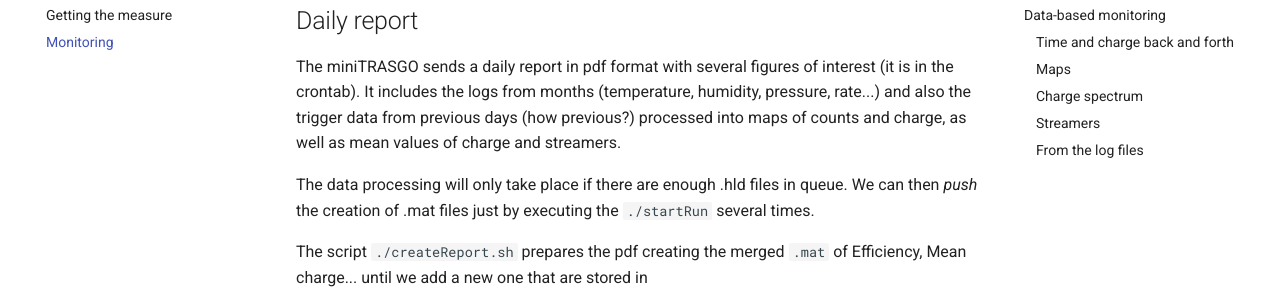
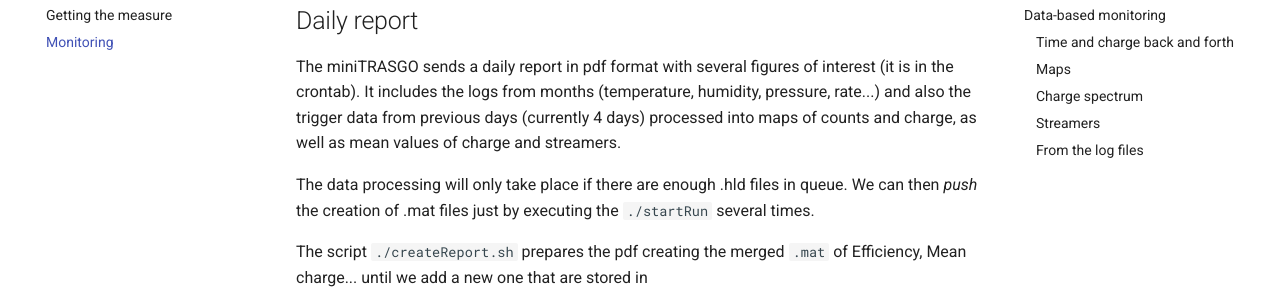
Before and after one commit to cayesoneira/miniTRASGO-documentation, an MkDocs documentation site: the page built from docs/operation/monitoring.md, in a window 1280 px wide and 900 px high. Shown: the part 225-518 px from the top of the window. Built offline with MkDocs 1.6.1 and Material for MkDocs 9.7.7, drawn with Linux system fonts in a browser that asks for light colours.

Commit message:
Update monitoring.md

```diff
--- a/docs/operation/monitoring.md
+++ b/docs/operation/monitoring.md
@@ -1,7 +1,7 @@
 # Monitoring
 
 ## Daily report
-The miniTRASGO sends a daily report in pdf format with several figures of interest (it is in the crontab). It includes the logs from months (temperature, humidity, pressure, rate...) and also the trigger data from previous days (how previous?) processed into maps of counts and charge, as well as mean values of charge and streamers.
+The miniTRASGO sends a daily report in pdf format with several figures of interest (it is in the crontab). It includes the logs from months (temperature, humidity, pressure, rate...) and also the trigger data from previous days (currently 4 days) processed into maps of counts and charge, as well as mean values of charge and streamers.
 
 The data processing will only take place if there are enough .hld files in queue. We can then *push* the creation of .mat files just by executing the `./startRun` several times.
 
```
